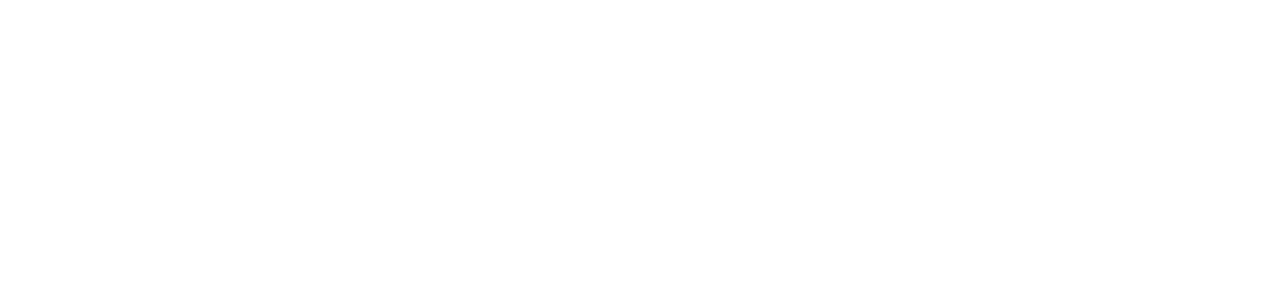
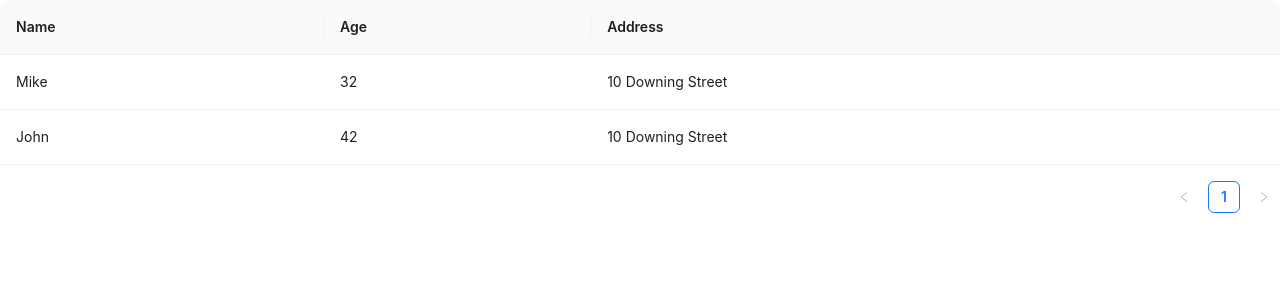
Before and after one commit to Dinara08/web-joy, a React (Create React App) app: page / in a window 1280 px wide. Shown: the top 300 px of the page. Built offline with nearby package versions, Linux system fonts and the light colour scheme.

Commit message:
fix script bug

```diff
--- a/src/App.js
+++ b/src/App.js
@@ -1,7 +1,45 @@
 import React from 'react';
+import { Table } from 'antd';
+
+const dataSource = [
+   {
+      key: '1',
+      name: 'Mike',
+      age: 32,
+      address: '10 Downing Street',
+   },
+   {
+      key: '2',
+      name: 'John',
+      age: 42,
+      address: '10 Downing Street',
+   },
+];
+
+const columns = [
+   {
+      title: 'Name',
+      dataIndex: 'name',
+      key: 'name',
+   },
+   {
+      title: 'Age',
+      dataIndex: 'age',
+      key: 'age',
+   },
+   {
+      title: 'Address',
+      dataIndex: 'address',
+      key: 'address',
+   },
+];
 
 const App = () => {
-   return <div className='App'></div>;
+   return (
+      <div className='App'>
+         <Table dataSource={dataSource} columns={columns} />
+      </div>
+   );
 };
 
 export default App;
```
Also changed, not shown: package.json (+14 -1 lines), 2 other files (tests, documents, lock files or other folders).
